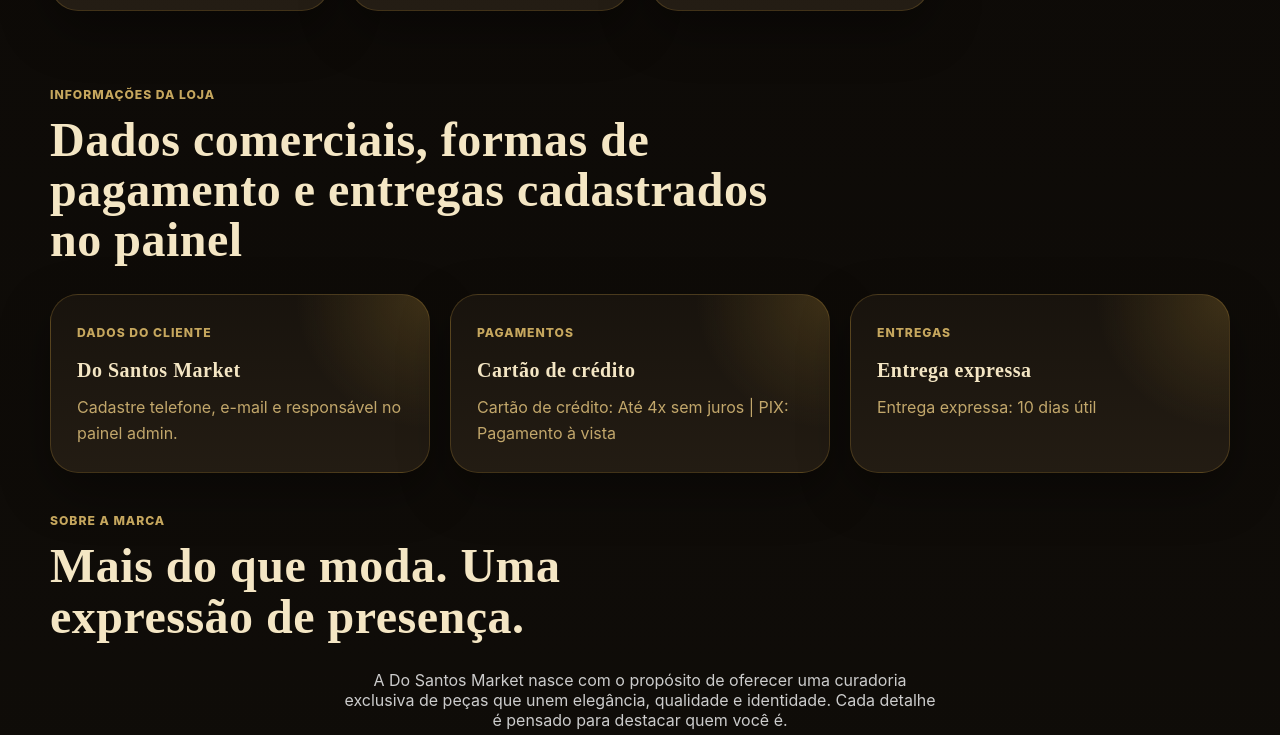
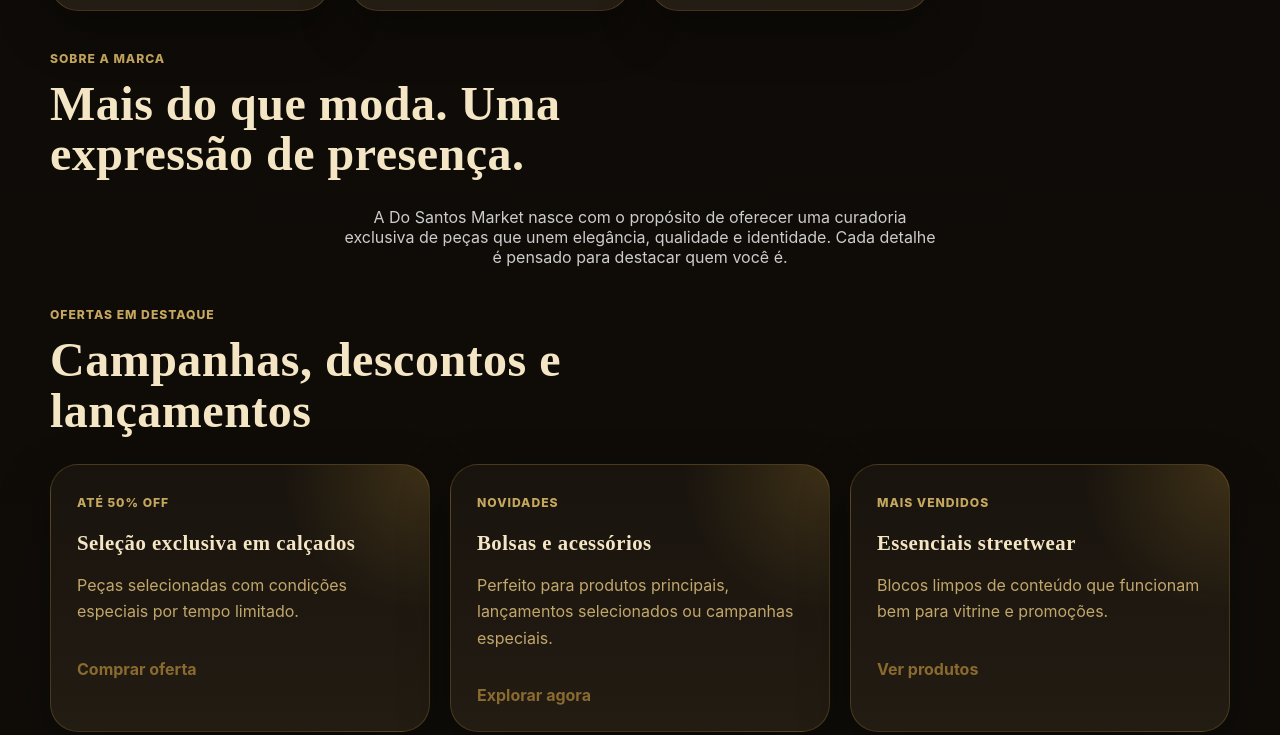
Before and after one commit to joaocbi/do-santos, a plain HTML site: page index.html in a window 1280 px wide. Shown: the part 2198-2933 px from the top of the page. Drawn offline with Linux system fonts and the light colour scheme.

Commit message:
fix: remove admin-related content from public home

```diff
--- a/app.js
+++ b/app.js
@@ -14,7 +14,7 @@
       state: "",
       zipCode: "",
       description:
-        "Dados da empresa, atendimento e informações principais podem ser atualizados pelo painel administrativo.",
+        "Moda, elegância e atendimento dedicado para valorizar cada escolha.",
     },
     mercadopago: {
       enabled: false,
@@ -287,7 +287,7 @@
       emptyCard.appendChild(createEl("span", "product-badge", "Sem produtos"));
       emptyCard.appendChild(createEl("div", "product-thumb"));
       emptyCard.appendChild(createEl("h3", "", "Nenhum produto cadastrado"));
-      emptyCard.appendChild(createEl("p", "", "Cadastre os produtos no painel admin para exibir aqui."));
+      emptyCard.appendChild(createEl("p", "", "Novos produtos serão exibidos aqui em breve."));
       emptyCard.appendChild(createEl("strong", "", "R$ 0,00"));
       container.appendChild(emptyCard);
       return;
@@ -302,7 +302,7 @@
       card.appendChild(createEl("span", "product-badge", badgeText));
       card.appendChild(createEl("div", "product-thumb"));
       card.appendChild(createEl("h3", "", product.name));
-      card.appendChild(createEl("p", "", product.description || "Produto cadastrado pelo painel administrativo."));
+      card.appendChild(createEl("p", "", product.description || "Produto em destaque da coleção."));
       card.appendChild(createEl("strong", "", currencyBRL(product.saleValue)));
       container.appendChild(card);
     });
@@ -318,7 +318,7 @@
       clientCard.innerHTML = `
         <span>Dados do cliente</span>
         <h3>${data.client.storeName || "Do Santos Market"}</h3>
-        <p>${[data.client.responsibleName, data.client.phone, data.client.email].filter(Boolean).join(" | ") || "Cadastre telefone, e-mail e responsável no painel admin."}</p>
+        <p>${[data.client.responsibleName, data.client.phone, data.client.email].filter(Boolean).join(" | ") || "Atendimento dedicado para oferecer uma experiência premium."}</p>
       `;
     }
 
@@ -327,7 +327,7 @@
       paymentCard.innerHTML = `
         <span>Pagamentos</span>
         <h3>${activeMethods.length ? activeMethods[0].name : "Formas de pagamento"}</h3>
-        <p>${activeMethods.map((item) => `${item.name}: ${item.details}`).join(" | ") || "Configure parcelamentos, PIX, cartão, boleto e regras comerciais."}</p>
+        <p>${activeMethods.map((item) => `${item.name}: ${item.details}`).join(" | ") || "Consulte as opções de pagamento disponíveis para sua compra."}</p>
       `;
     }
 
@@ -335,7 +335,7 @@
       deliveryCard.innerHTML = `
         <span>Entregas</span>
         <h3>${data.deliveryMethods[0]?.name || "Métodos de entrega"}</h3>
-        <p>${data.deliveryMethods.map((item) => `${item.name}: ${item.deadline}`).join(" | ") || "Cadastre regiões atendidas, valores e prazos de envio."}</p>
+        <p>${data.deliveryMethods.map((item) => `${item.name}: ${item.deadline}`).join(" | ") || "Consulte prazos e modalidades de entrega disponíveis."}</p>
       `;
     }
 
--- a/index.html
+++ b/index.html
@@ -209,31 +209,6 @@
         </div>
       </section>
 
-      <section class="admin-data-strip container">
-        <div class="section-heading">
-          <span>Informações da loja</span>
-          <h2>Dados comerciais, formas de pagamento e entregas cadastrados no painel</h2>
-        </div>
-
-        <div class="admin-data-grid">
-          <article class="admin-data-card" id="clientDataCard">
-            <span>Dados do cliente</span>
-            <h3>Do Santos Market</h3>
-            <p>Cadastre telefone, e-mail, endereço e responsável no painel admin.</p>
-          </article>
-          <article class="admin-data-card" id="paymentMethodsCard">
-            <span>Pagamentos</span>
-            <h3>Formas de pagamento</h3>
-            <p>Configure parcelamentos, PIX, cartão, boleto e regras comerciais.</p>
-          </article>
-          <article class="admin-data-card" id="deliveryMethodsCard">
-            <span>Entregas</span>
-            <h3>Métodos de entrega</h3>
-            <p>Cadastre regiões atendidas, valores e prazos de envio.</p>
-          </article>
-        </div>
-      </section>
-
       <section class="luxury-position container">
         <div class="section-heading">
           <span>Sobre a marca</span>
@@ -311,7 +286,7 @@
         <div>
           <strong>Do Santos Market</strong>
           <p id="footerClientDescription">
-            Dados da empresa, atendimento e informações principais podem ser atualizados pelo painel administrativo.
+            Moda, elegância e atendimento dedicado para valorizar cada escolha.
           </p>
         </div>
         <div>
--- a/styles.css
+++ b/styles.css
@@ -498,46 +498,6 @@ h1, h2, h3 {
   font-size: 1.2rem;
   font-weight: 700;
 }
-.admin-data-strip {
-  padding: 36px 0;
-}
-
-.admin-data-grid {
-  display: grid;
-  grid-template-columns: repeat(3, minmax(0, 1fr));
-  gap: 20px;
-}
-
-.admin-data-card {
-  padding: 26px;
-  border-radius: 28px;
-  border: 1px solid var(--border);
-  box-shadow: var(--shadow);
-  background:
-    radial-gradient(circle at top right, rgba(212, 166, 64, 0.2), transparent 32%),
-    linear-gradient(180deg, #18130d, #231c13);
-}
-
-.admin-data-card span {
-  display: inline-block;
-  letter-spacing: 0.08em;
-  text-transform: uppercase;
-  font-size: 0.76rem;
-  font-weight: 800;
-  color: var(--brand-primary);
-}
-
-.admin-data-card h3 {
-  margin: 18px 0 12px;
-  font-size: 1.25rem;
-}
-
-.admin-data-card p {
-  margin: 0;
-  color: var(--text-secondary);
-  line-height: 1.65;
-}
-
 .offer-card a {
   display: inline-flex;
   margin-top: 18px;
@@ -630,8 +590,7 @@ h1, h2, h3 {
   .offer-grid,
   .promo-items,
   .product-grid,
-  .brand-pill-row,
-  .admin-data-grid {
+  .brand-pill-row {
     grid-template-columns: 1fr;
   }
 
```
